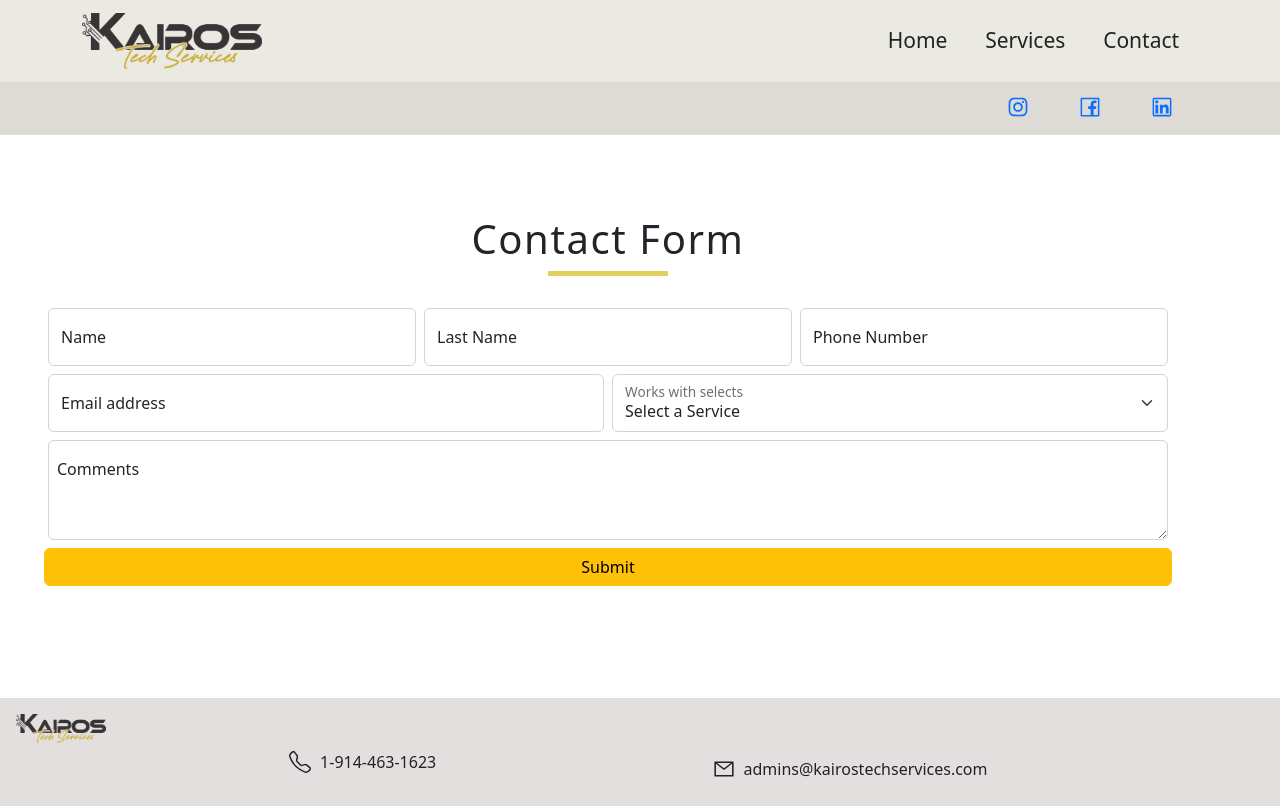
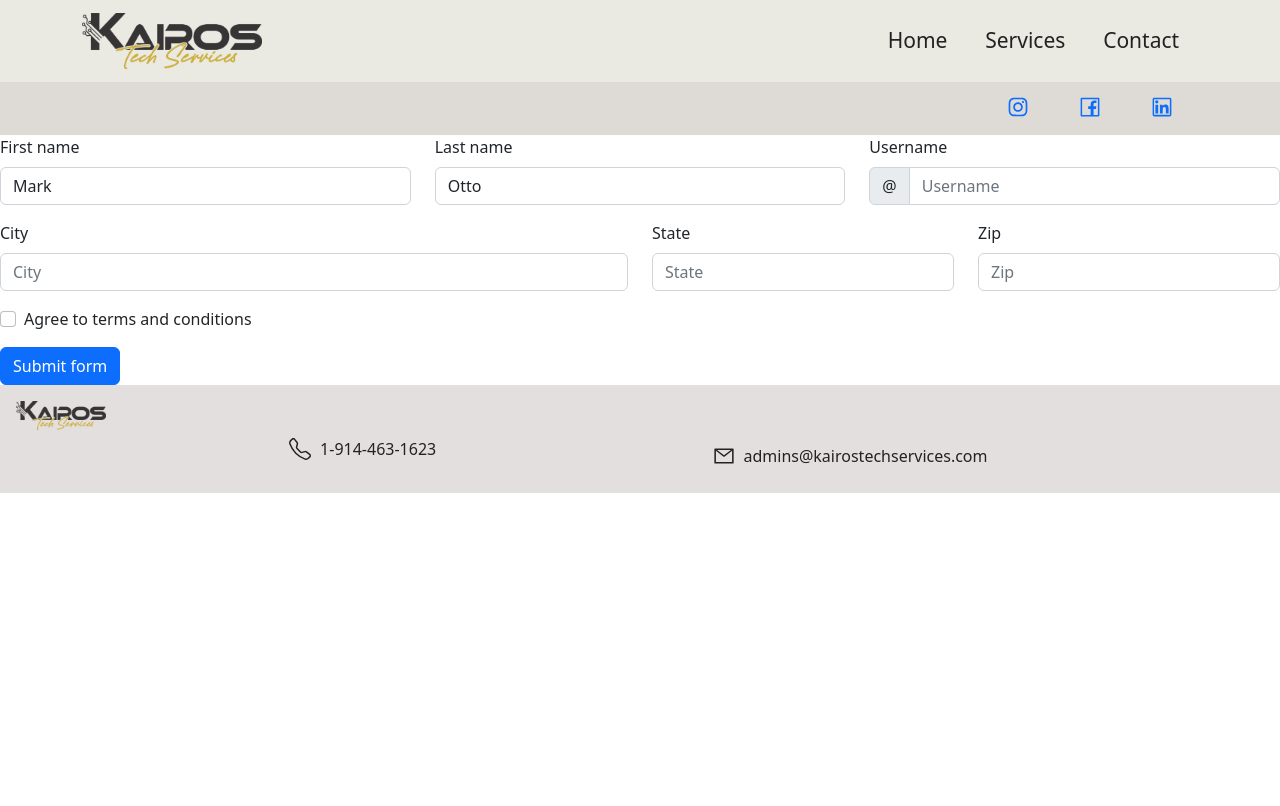
Before and after one commit to jisrael-R/kairo, a React (Create React App) app: page /contact in a window 1280 px wide. Built offline with nearby package versions, Linux system fonts and the light colour scheme.

Commit message:
updated form

```diff
--- a/src/components/test.js
+++ b/src/components/test.js
@@ -6,6 +6,7 @@
 import NavDropdown from 'react-bootstrap/NavDropdown';
 import Offcanvas from 'react-bootstrap/Offcanvas';
 import Logo from '../images/Logos/490-KairosLogo FINAL.png';
+import { Link } from 'react-router-dom';
 import { useCurrentWidth } from '../useCurrentWidth';
 import { useEffect, useState } from 'react';
 import '../index.css';
@@ -40,40 +41,17 @@
                                 <Offcanvas.Title
                                     id={`offcanvasNavbarLabel-expand-${expand}`}
                                 >
-                                    Offcanvas
+                                    Menu
                                 </Offcanvas.Title>
                             </Offcanvas.Header>
                             <Offcanvas.Body>
                                 <Nav className="justify-content-end flex-grow-1 pe-3">
-                                    <Nav.Link href="#action1">Home</Nav.Link>
-                                    <Nav.Link href="#action2">Link</Nav.Link>
-                                    <NavDropdown
-                                        title="Dropdown"
-                                        id={`offcanvasNavbarDropdown-expand-${expand}`}
-                                    >
-                                        <NavDropdown.Item href="#action3">
-                                            Action
-                                        </NavDropdown.Item>
-                                        <NavDropdown.Item href="#action4">
-                                            Another action
-                                        </NavDropdown.Item>
-                                        <NavDropdown.Divider />
-                                        <NavDropdown.Item href="#action5">
-                                            Something else here
-                                        </NavDropdown.Item>
-                                    </NavDropdown>
+                                    <Nav> <Link to={'/'}>Home</Link></Nav>
+                                    <Nav> <Link to={'/services'}>Services</Link></Nav>
+                                    <Nav> <Link to={'/contact'}>Contact</Link></Nav>
+
                                 </Nav>
-                                <Form className="d-flex">
-                                    <Form.Control
-                                        type="search"
-                                        placeholder="Search"
-                                        className="me-2"
-                                        aria-label="Search"
-                                    />
-                                    <Button variant="outline-success">
-                                        Search
-                                    </Button>
-                                </Form>
+
                             </Offcanvas.Body>
                         </Navbar.Offcanvas>
                     </Container>
--- a/src/pages/Contact.js
+++ b/src/pages/Contact.js
@@ -1,131 +1,96 @@
-import { useState } from 'react';
+import React, { useState } from 'react';
+import Button from 'react-bootstrap/Button';
 import Col from 'react-bootstrap/Col';
-import FloatingLabel from 'react-bootstrap/FloatingLabel';
 import Form from 'react-bootstrap/Form';
+import InputGroup from 'react-bootstrap/InputGroup';
 import Row from 'react-bootstrap/Row';
-import ServiceList from '../data';
-import Button from 'react-bootstrap/Button';
 
-import { useEffect, useRef } from 'react';
-import '../index.css';
+const  Contact = ()=> {
+  const [validated, setValidated] = useState(false);
 
-const Contact = () => {
-    const [services, setServices] = useState(ServiceList);
+  const handleSubmit = (event) => {
+    const form = event.currentTarget;
+    if (form.checkValidity() === false) {
+      event.preventDefault();
+      event.stopPropagation();
+    }
 
-    const videoEl = useRef(null);
-
-    const attemptPlay = () => {
-        videoEl &&
-            videoEl.current &&
-            videoEl.current.play().catch((error) => {
-                console.error('Error attempting to play', error);
-            });
+    setValidated(true);
   };
 
-    useEffect(() => {
-        attemptPlay();
-    }, []);
   return (
-        <div className="form-contact">
-            <Row>
-                <Col>
-                    <div className="service-title">
-                        <h1>Contact Form</h1>
-                        <div className="underline"></div>
-                    </div>
-                    <Form className="m-3 p-3">
-                        <Row className="g-2 mb-2">
-                            <Col md>
-                                <FloatingLabel
-                                    controlId="floatingInputGrid"
-                                    label="Name"
-                                >
+    <Form noValidate validated={validated} onSubmit={handleSubmit}>
+      <Row className="mb-3">
+        <Form.Group as={Col} md="4" controlId="validationCustom01">
+          <Form.Label>First name</Form.Label>
+          <Form.Control
+            required
+            type="text"
+            placeholder="First name"
+            defaultValue="Mark"
+          />
+          <Form.Control.Feedback>Looks good!</Form.Control.Feedback>
+        </Form.Group>
+        <Form.Group as={Col} md="4" controlId="validationCustom02">
+          <Form.Label>Last name</Form.Label>
+          <Form.Control
+            required
+            type="text"
+            placeholder="Last name"
+            defaultValue="Otto"
+          />
+          <Form.Control.Feedback>Looks good!</Form.Control.Feedback>
+        </Form.Group>
+        <Form.Group as={Col} md="4" controlId="validationCustomUsername">
+          <Form.Label>Username</Form.Label>
+          <InputGroup hasValidation>
+            <InputGroup.Text id="inputGroupPrepend">@</InputGroup.Text>
             <Form.Control
               type="text"
-                                        placeholder="John"
+              placeholder="Username"
+              aria-describedby="inputGroupPrepend"
+              required
             />
-                                </FloatingLabel>
-                            </Col>
-                            <Col md>
-                                <FloatingLabel
-                                    controlId="floatingInputGrid"
-                                    label="Last Name"
-                                >
-                                    <Form.Control
-                                        type="text"
-                                        placeholder="Smith"
+            <Form.Control.Feedback type="invalid">
+              Please choose a username.
+            </Form.Control.Feedback>
+          </InputGroup>
+        </Form.Group>
+      </Row>
+      <Row className="mb-3">
+        <Form.Group as={Col} md="6" controlId="validationCustom03">
+          <Form.Label>City</Form.Label>
+          <Form.Control type="text" placeholder="City" required />
+          <Form.Control.Feedback type="invalid">
+            Please provide a valid city.
+          </Form.Control.Feedback>
+        </Form.Group>
+        <Form.Group as={Col} md="3" controlId="validationCustom04">
+          <Form.Label>State</Form.Label>
+          <Form.Control type="text" placeholder="State" required />
+          <Form.Control.Feedback type="invalid">
+            Please provide a valid state.
+          </Form.Control.Feedback>
+        </Form.Group>
+        <Form.Group as={Col} md="3" controlId="validationCustom05">
+          <Form.Label>Zip</Form.Label>
+          <Form.Control type="text" placeholder="Zip" required />
+          <Form.Control.Feedback type="invalid">
+            Please provide a valid zip.
+          </Form.Control.Feedback>
+        </Form.Group>
+      </Row>
+      <Form.Group className="mb-3">
+        <Form.Check
+          required
+          label="Agree to terms and conditions"
+          feedback="You must agree before submitting."
+          feedbackType="invalid"
         />
-                                </FloatingLabel>
-                            </Col>
-                            <Col md>
-                                <FloatingLabel
-                                    controlId="floatingInputGrid"
-                                    label="Phone Number"
-                                >
-                                    <Form.Control
-                                        type="text"
-                                        placeholder="1-800-299-9999"
-                                    />
-                                </FloatingLabel>
-                            </Col>
-                        </Row>
-
-                        <Row className="g-2">
-                            <Col md>
-                                <FloatingLabel
-                                    controlId="floatingInputGrid"
-                                    label="Email address"
-                                >
-                                    <Form.Control
-                                        type="email"
-                                        placeholder="name@example.com"
-                                    />
-                                </FloatingLabel>
-                            </Col>
-                            <Col md>
-                                <FloatingLabel
-                                    controlId="floatingSelectGrid"
-                                    label="Works with selects"
-                                >
-                                    <Form.Select aria-label="Floating label select example">
-                                        <option>Select a Service</option>
-                                        {services.map((service) => {
-                                            return (
-                                                <option
-                                                    className="options"
-                                                    value={service.id}
-                                                    key={service.id}
-                                                >
-                                                    {service.service.toUpperCase()}
-                                                </option>
+      </Form.Group>
+      <Button type="submit">Submit form</Button>
+    </Form>
   );
-                                        })}
-                                    </Form.Select>
-                                </FloatingLabel>
-                            </Col>
-                            <FloatingLabel
-                                controlId="floatingTextarea2"
-                                label="Comments"
-                            >
-                                <Form.Control
-                                    as="textarea"
-                                    placeholder="Leave a comment here"
-                                    style={{ height: '100px' }}
-                                />
-                            </FloatingLabel>
-                            <Button
-                                variant="warning"
-                                type="submit"
-                                className=""
-                            >
-                                Submit
-                            </Button>
-                        </Row>
-                    </Form>
-                </Col>
-            </Row>
-        </div>
-    );
-};
+}
 
 export default Contact;
```
Lines whose indentation alone changed are shown as unchanged.
